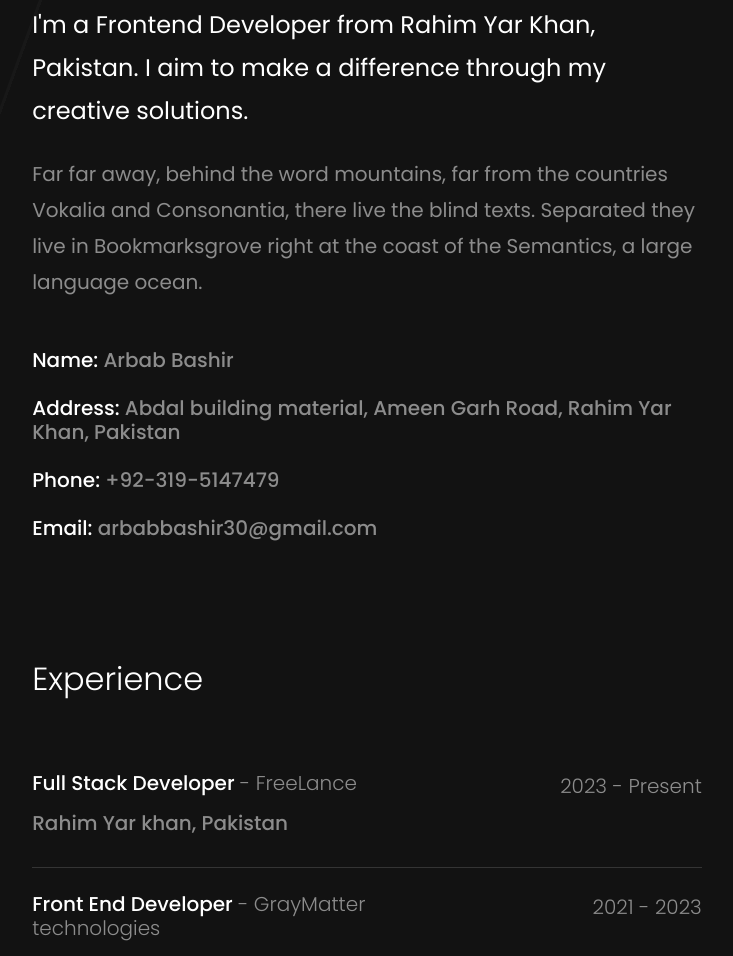
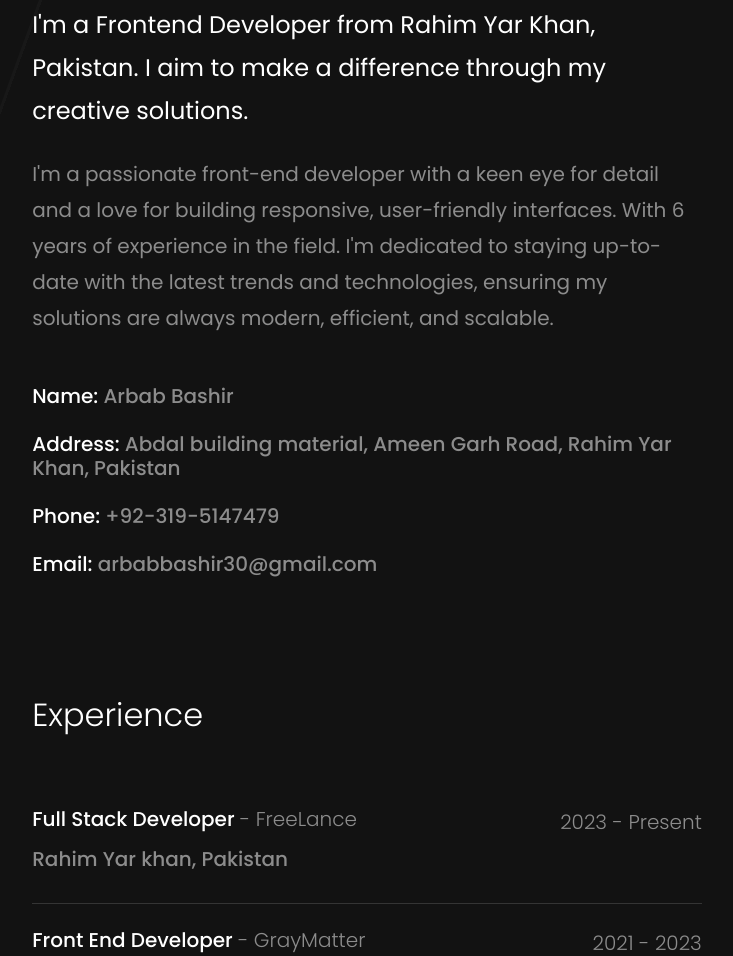
Before and after one commit to arbab57/a, a plain HTML site: page resume.html in a window 1280 px wide. Shown: the part 856-1812 px from the top of the page, without its empty margins (273-1006 px from the left). Drawn offline with nearby package versions, Linux system fonts and the light colour scheme.

Commit message:
Update resume.html

```diff
--- a/resume.html
+++ b/resume.html
@@ -128,16 +128,11 @@
                         to
                         make a difference through my
                         creative solutions.</h3>
-                    <p class="fs-5 text-muted-3 line-he mb-5 hidden">Far far away, behind the word mountains, far from
-                        the
-                        countries
-                        Vokalia and
-                        Consonantia,
-                        there live
-                        the blind texts. Separated they live in Bookmarksgrove right at the coast of the Semantics,
-                        a
-                        large
-                        language ocean.</p>
+                    <p class="fs-5 text-muted-3 line-he mb-5 hidden">I'm a passionate front-end developer
+                        with a keen eye for detail and a love for building responsive, user-friendly interfaces. With
+                        6 years of experience in the field. I'm dedicated to staying up-to-date with the
+                        latest trends and technologies, ensuring my solutions are always modern, efficient, and
+                        scalable.</p>
 
                     <div>
                         <div>
```
